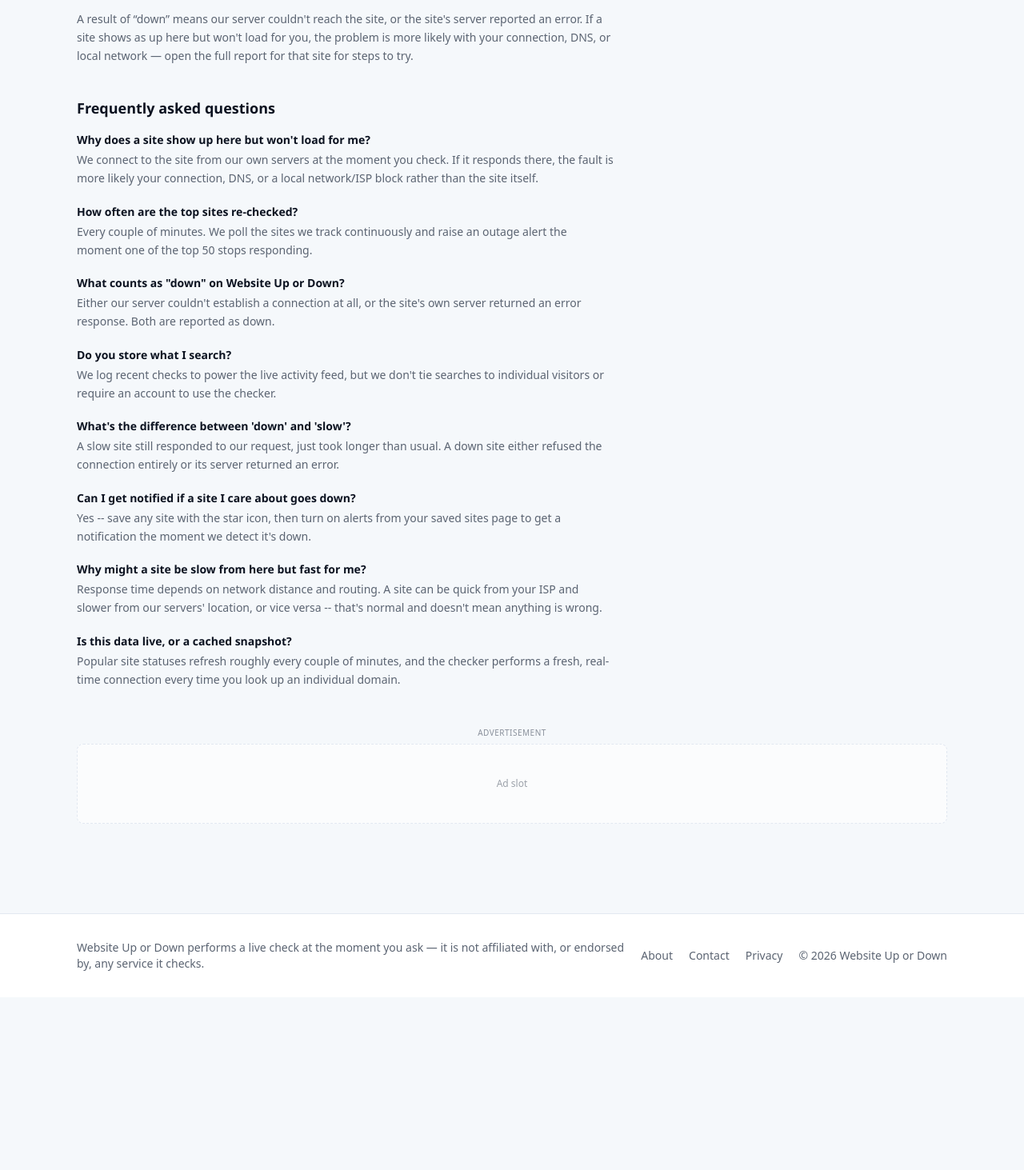
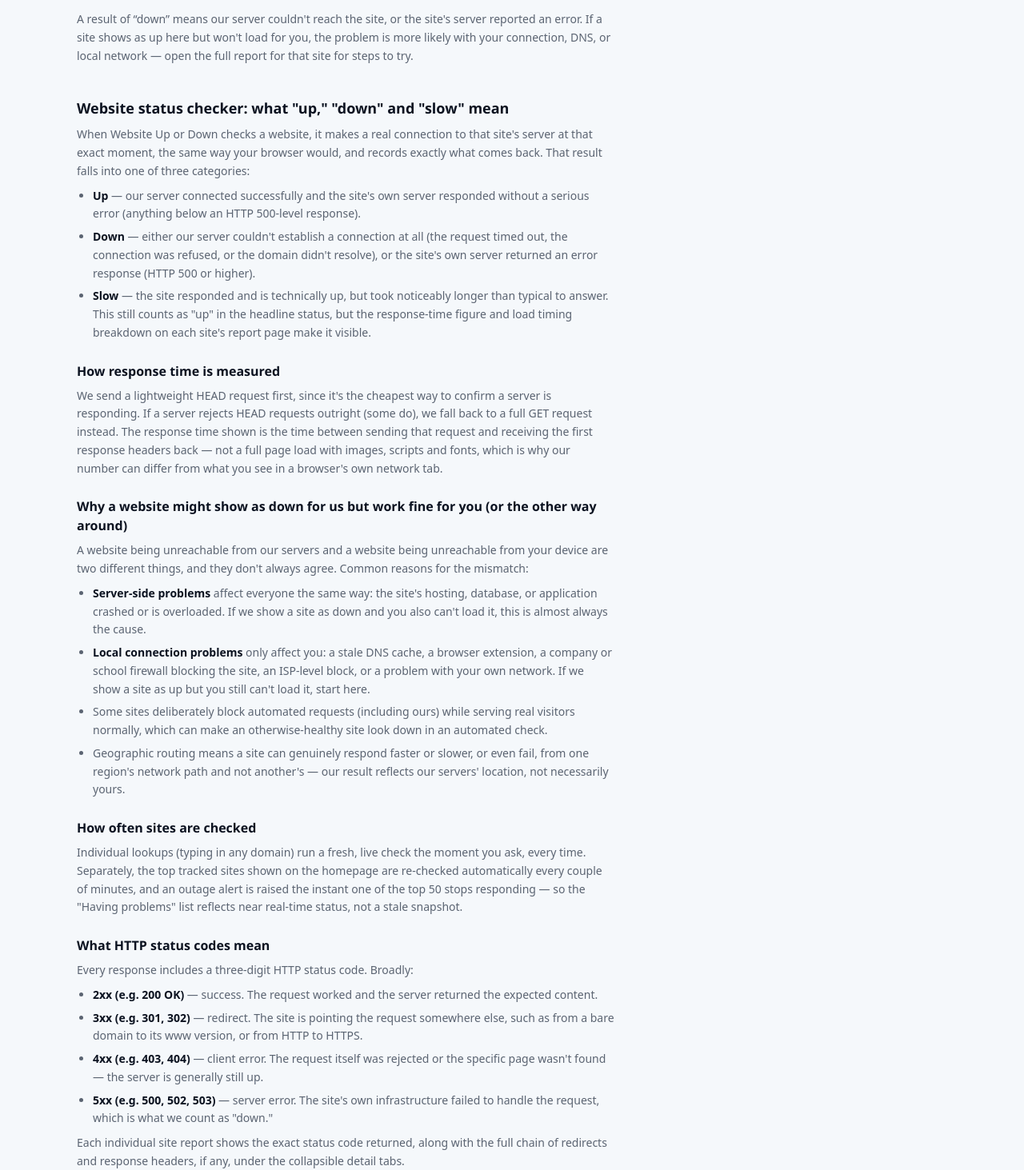
Before and after one commit to cyberinc101-stack/websitedownup, a Next.js app: page / in a window 1280 px wide. Shown: the part 2068-3531 px from the top of the page at 80% size. Before the commit the page ends 3315 px from the top, so only its background shows below. Built offline with nearby package versions, Linux system fonts and the light colour scheme; no server answers.

Commit message:
Fix brand name to match domain, strengthen About and Privacy content

```diff
--- a/app/page.tsx
+++ b/app/page.tsx
@@ -8,6 +8,7 @@
 import PopularSitesExplorer from "@/components/home/PopularSitesExplorer";
 import { PopularStatusProvider } from "@/components/home/PopularStatusProvider";
 import FaqSection from "@/components/home/FaqSection";
+import StatusGuide from "@/components/home/StatusGuide";
 import { getPopularSnapshot, getProblemsSnapshot } from "@/lib/server/popularStatus";
 import { getRecentActivity, runMonitorTick } from "@/lib/activity/checkActivity";
 import { SITE_NAME } from "@/lib/config/site";
@@ -96,6 +97,8 @@
           </p>
         </section>
 
+        <StatusGuide />
+
         <FaqSection />
 
         <AdSlot className="mt-12" />
--- /dev/null
+++ b/components/home/StatusGuide.tsx
@@ -0,0 +1,157 @@
+/**
+ * Long-form explainer content for the homepage: what "up," "down" and
+ * "slow" mean here, how response time is measured, server vs local
+ * problems, check frequency, and what HTTP status codes mean. Exists to
+ * give real, original, useful text alongside the checker tool itself.
+ * Pure presentation, no data or security logic.
+ */
+
+import { SITE_NAME } from "@/lib/config/site";
+
+export default function StatusGuide() {
+  return (
+    <section className="mt-10 text-sm text-muted leading-relaxed space-y-6 max-w-2xl">
+      <div>
+        <h2 className="font-display text-lg font-bold text-ink mb-2">
+          Website status checker: what &quot;up,&quot; &quot;down&quot; and &quot;slow&quot; mean
+        </h2>
+        <p>
+          When {SITE_NAME} checks a website, it makes a real connection to that
+          site&apos;s server at that exact moment, the same way your browser
+          would, and records exactly what comes back. That result falls into
+          one of three categories:
+        </p>
+        <ul className="list-disc pl-5 space-y-1.5 mt-2">
+          <li>
+            <strong className="text-ink">Up</strong> &mdash; our server
+            connected successfully and the site&apos;s own server responded
+            without a serious error (anything below an HTTP 500-level
+            response).
+          </li>
+          <li>
+            <strong className="text-ink">Down</strong> &mdash; either our
+            server couldn&apos;t establish a connection at all (the request
+            timed out, the connection was refused, or the domain
+            didn&apos;t resolve), or the site&apos;s own server returned an
+            error response (HTTP 500 or higher).
+          </li>
+          <li>
+            <strong className="text-ink">Slow</strong> &mdash; the site
+            responded and is technically up, but took noticeably longer
+            than typical to answer. This still counts as &quot;up&quot; in
+            the headline status, but the response-time figure and load
+            timing breakdown on each site&apos;s report page make it
+            visible.
+          </li>
+        </ul>
+      </div>
+
+      <div>
+        <h3 className="font-display text-base font-bold text-ink mb-2">
+          How response time is measured
+        </h3>
+        <p>
+          We send a lightweight HEAD request first, since it&apos;s the
+          cheapest way to confirm a server is responding. If a server
+          rejects HEAD requests outright (some do), we fall back to a full
+          GET request instead. The response time shown is the time between
+          sending that request and receiving the first response headers
+          back &mdash; not a full page load with images, scripts and fonts,
+          which is why our number can differ from what you see in a
+          browser&apos;s own network tab.
+        </p>
+      </div>
+
+      <div>
+        <h3 className="font-display text-base font-bold text-ink mb-2">
+          Why a website might show as down for us but work fine for you
+          (or the other way around)
+        </h3>
+        <p>
+          A website being unreachable from our servers and a website being
+          unreachable from your device are two different things, and they
+          don&apos;t always agree. Common reasons for the mismatch:
+        </p>
+        <ul className="list-disc pl-5 space-y-1.5 mt-2">
+          <li>
+            <strong className="text-ink">Server-side problems</strong>{" "}
+            affect everyone the same way: the site&apos;s hosting,
+            database, or application crashed or is overloaded. If we show a
+            site as down and you also can&apos;t load it, this is almost
+            always the cause.
+          </li>
+          <li>
+            <strong className="text-ink">Local connection problems</strong>{" "}
+            only affect you: a stale DNS cache, a browser extension, a
+            company or school firewall blocking the site, an ISP-level
+            block, or a problem with your own network. If we show a site as
+            up but you still can&apos;t load it, start here.
+          </li>
+          <li>
+            Some sites deliberately block automated requests (including
+            ours) while serving real visitors normally, which can make an
+            otherwise-healthy site look down in an automated check.
+          </li>
+          <li>
+            Geographic routing means a site can genuinely respond faster or
+            slower, or even fail, from one region&apos;s network path and
+            not another&apos;s &mdash; our result reflects our
+            servers&apos; location, not necessarily yours.
+          </li>
+        </ul>
+      </div>
+
+      <div>
+        <h3 className="font-display text-base font-bold text-ink mb-2">
+          How often sites are checked
+        </h3>
+        <p>
+          Individual lookups (typing in any domain) run a fresh, live check
+          the moment you ask, every time. Separately, the top tracked sites
+          shown on the homepage are re-checked automatically every couple
+          of minutes, and an outage alert is raised the instant one of the
+          top 50 stops responding &mdash; so the &quot;Having
+          problems&quot; list reflects near real-time status, not a stale
+          snapshot.
+        </p>
+      </div>
+
+      <div>
+        <h3 className="font-display text-base font-bold text-ink mb-2">
+          What HTTP status codes mean
+        </h3>
+        <p>Every response includes a three-digit HTTP status code. Broadly:</p>
+        <ul className="list-disc pl-5 space-y-1.5 mt-2">
+          <li>
+            <strong className="text-ink">2xx (e.g. 200 OK)</strong> &mdash;
+            success. The request worked and the server returned the
+            expected content.
+          </li>
+          <li>
+            <strong className="text-ink">3xx (e.g. 301, 302)</strong>{" "}
+            &mdash; redirect. The site is pointing the request somewhere
+            else, such as from a bare domain to its www version, or from
+            HTTP to HTTPS.
+          </li>
+          <li>
+            <strong className="text-ink">4xx (e.g. 403, 404)</strong>{" "}
+            &mdash; client error. The request itself was rejected or the
+            specific page wasn&apos;t found &mdash; the server is generally
+            still up.
+          </li>
+          <li>
+            <strong className="text-ink">5xx (e.g. 500, 502, 503)</strong>{" "}
+            &mdash; server error. The site&apos;s own infrastructure failed
+            to handle the request, which is what we count as
+            &quot;down.&quot;
+          </li>
+        </ul>
+        <p className="mt-2">
+          Each individual site report shows the exact status code returned,
+          along with the full chain of redirects and response headers, if
+          any, under the collapsible detail tabs.
+        </p>
+      </div>
+    </section>
+  );
+}
```
